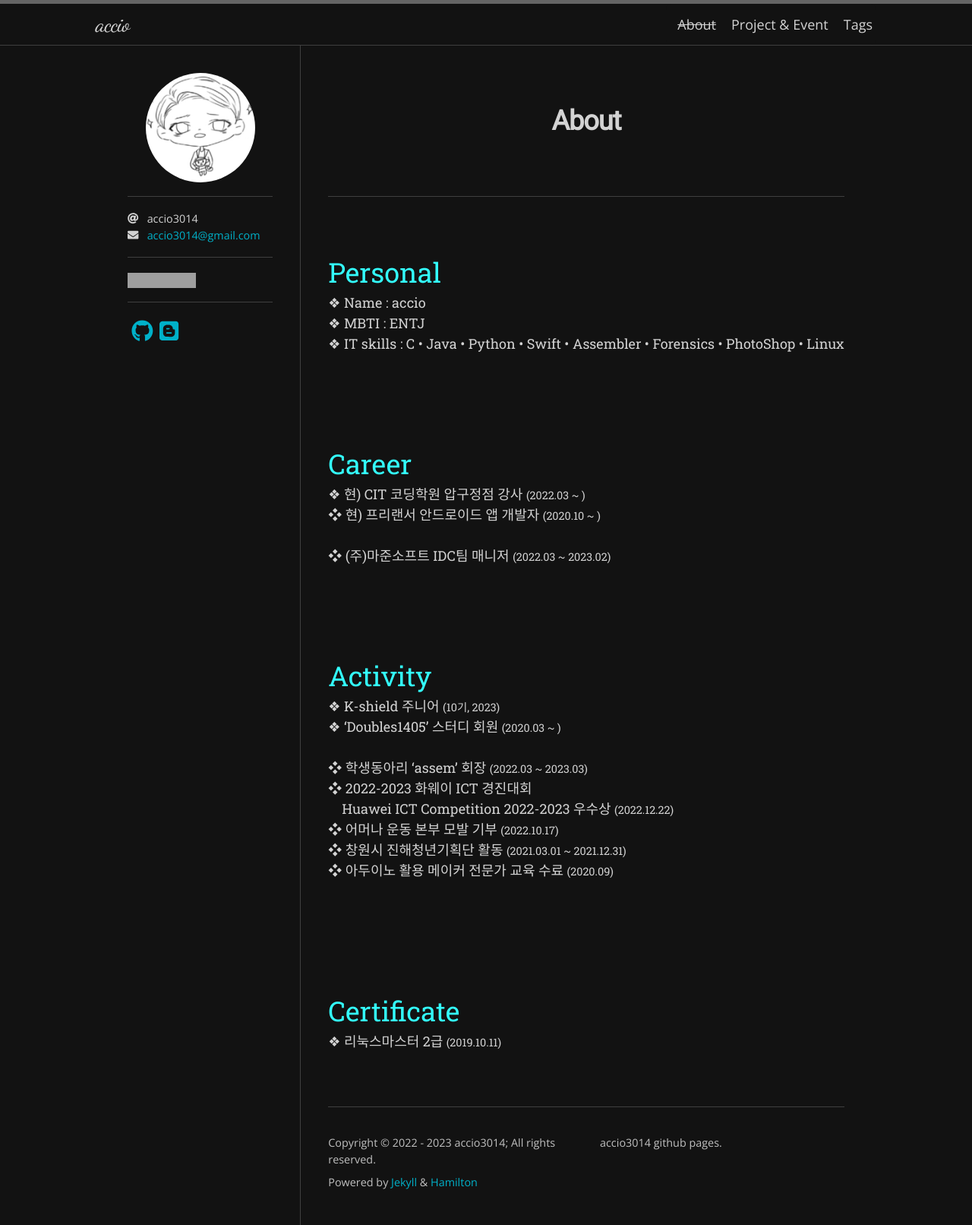
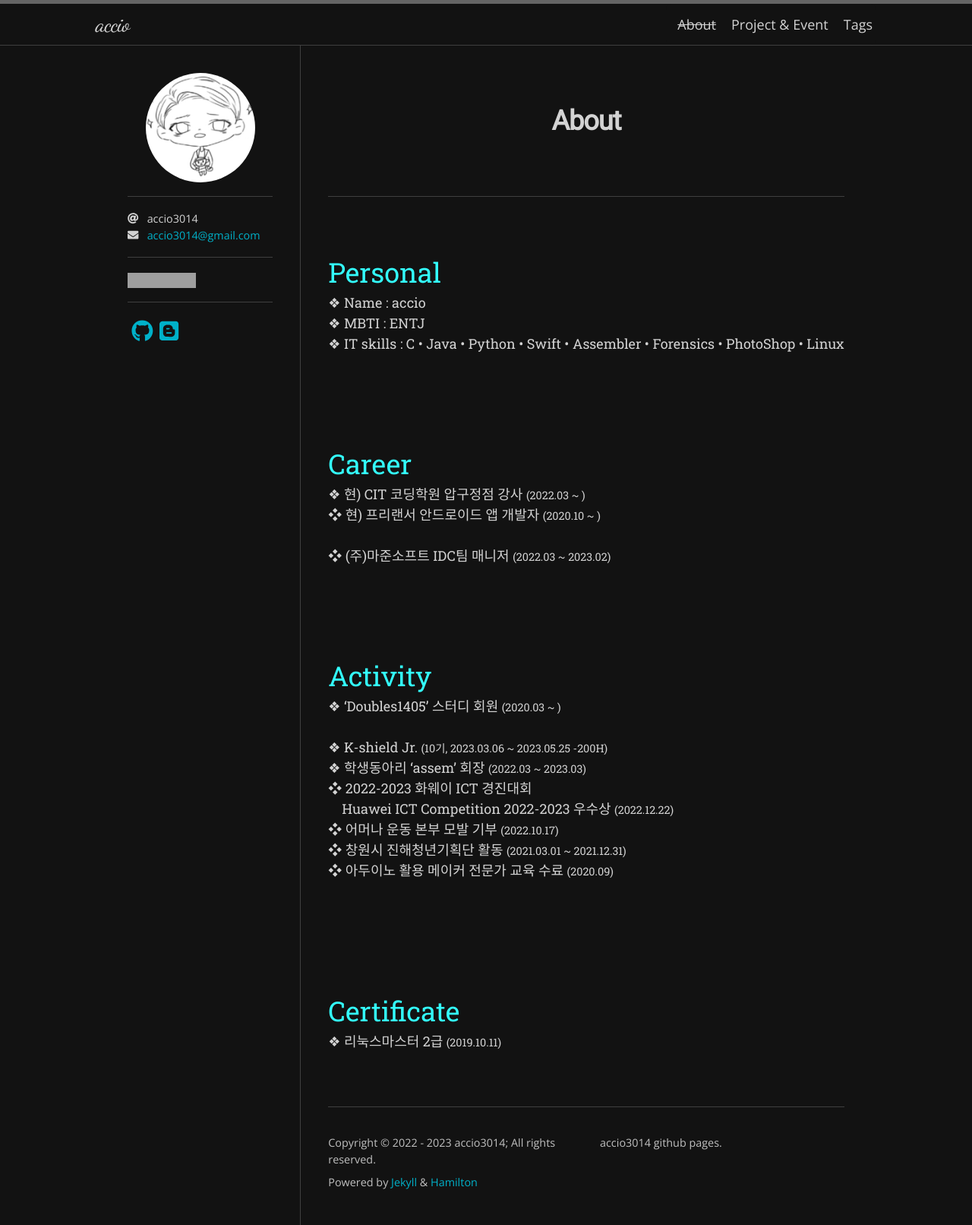
Before and after one commit to accio3014/accio3014.github.io, a Jekyll site: the page built from about.md, in a window 1280 px wide. Shown: the whole page at 76% size. Built offline with Jekyll 4.4.1, drawn with Linux system fonts in a browser that asks for light colours; nearby versions of some CDN libraries; some web fonts are replaced; grey boxes are pictures that could not be loaded.

Commit message:
Update About page

```diff
--- a/about.md
+++ b/about.md
@@ -23,9 +23,9 @@ permalink: /about/
 
 <span style="font-size:2em; color:#33FFFF;">Activity</span>
 <br>
-❖  K-shield 주니어 <span style="font-size:0.8em;">(10기, 2023)</span>    <br />
 ❖  ‘Doubles1405’ 스터디 회원 <span style="font-size:0.8em;">(2020.03 ~ )</span>    <br />
 <br />
+❖  K-shield Jr. <span style="font-size:0.8em;">(10기, 2023.03.06 ~ 2023.05.25 -200H)</span>    <br />
 ❖  학생동아리 ‘assem’ 회장 <span style="font-size:0.8em;">(2022.03 ~ 2023.03)</span>    <br />
 ❖  2022-2023 화웨이 ICT 경진대회    <br />
 &nbsp;&nbsp;&nbsp;&nbsp;Huawei ICT Competition 2022-2023 우수상 <span style="font-size:0.8em;">(2022.12.22)</span>     <br />
--- a/index.html
+++ b/index.html
@@ -153,9 +153,9 @@
 
                         <p><span style="font-size:2em; color:#33FFFF;">Activity</span>
                         <br />
-                        ❖  K-shield 주니어 <span style="font-size:0.8em;">(10기, 2023)</span>    <br />
                         ❖  ‘Doubles1405’ 스터디 회원 <span style="font-size:0.8em;">(2020.03 ~ )</span>    <br />
                         <br />
+                        ❖  K-shield Jr. <span style="font-size:0.8em;">(10기, 2023.03.06 ~ 2023.05.25 -200H)</span>    <br />
                         ❖  학생동아리 ‘assem’ 회장 <span style="font-size:0.8em;">(2022.03 ~ 2023.03)</span>    <br />
                         ❖  2022-2023 화웨이 ICT 경진대회    <br />
                         &nbsp;&nbsp;&nbsp;&nbsp;Huawei ICT Competition 2022-2023 우수상 <span style="font-size:0.8em;">(2022.12.22)</span>     <br />
```
